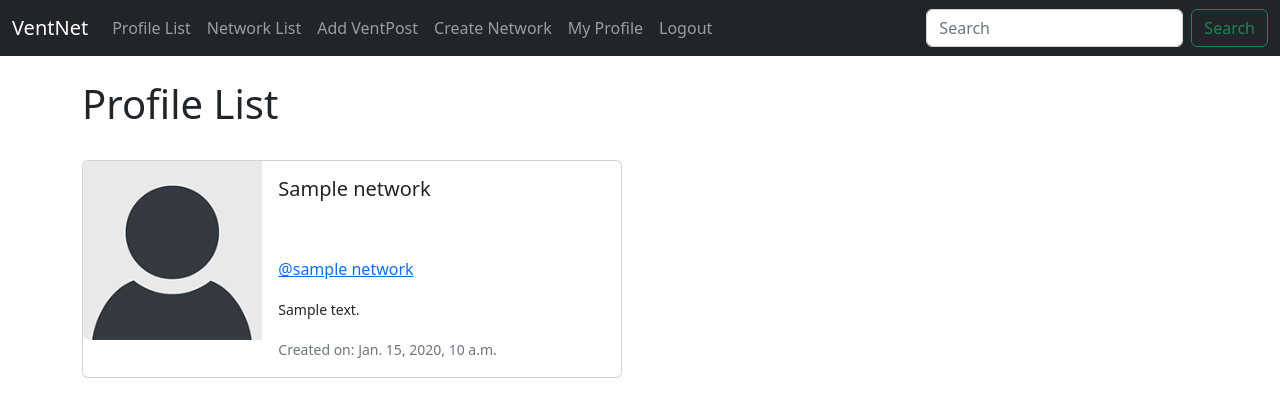
After one commit to emily0622/RealVentNet, a Django app: page /network_list/ in a window 1280 px wide. The commit adds this page. Shown: the top 417 px of the page. Run offline with Django 4.2, Linux system fonts and the light colour scheme; a user stored in the database is signed in; tables that the repository leaves empty hold one stand-in row (values such as "Sample post").

Commit message:
majority of network creation working, adding notification pages

```diff
--- a/ventnet/models.py
+++ b/ventnet/models.py
@@ -37,6 +37,31 @@ class Comment(models.Model):
 	def __str__(self):
 		return 'Comment {} by {}'.format(self.body, self.name)
 
+
+class Networks(models.Model):
+	networkname = models.CharField(max_length=50, unique=True)
+	desc = models.TextField(max_length=400)
+	created_on = models.DateTimeField(auto_now_add=True)
+	owner = models.CharField(max_length=50)
+	private = models.BooleanField(default=False)
+
+	class Meta:
+		ordering = ['created_on']
+
+
+# class NetworkNotifications(models.Model):
+# 	network = models.ForeignKey(Networks, on_delete=models.CASCADE)
+# 	fromuser = models.ForeignKey(User, related_name='fromuser', on_delete=models.CASCADE)
+# 	touser = models.ForeignKey(User, related_name='touser',on_delete=models.CASCADE)
+# 	invitedtojoin = models.BooleanField(default=False)
+# 	requestedtojoin = models.BooleanField(default=False)
+# 	created_on = models.DateTimeField(auto_now_add=True)
+
+# 	class Meta:
+# 		ordering = ['created_on']
+
+
+
 # Create A User Profile Model
 class Profile(models.Model):
 	user = models.OneToOneField(User, on_delete=models.CASCADE)
@@ -50,6 +75,24 @@ class Profile(models.Model):
 	def __str__(self):
 		return self.user.username
 
+
+
+class NetworkMembers(models.Model):
+	network = models.ForeignKey(Networks,on_delete=models.CASCADE,related_name='network')
+	user = models.ForeignKey(User,on_delete=models.CASCADE)
+	owner = models.BooleanField(default=False)
+	verified = models.BooleanField(default=False)
+	invited = models.BooleanField(default=False)
+	accepted = models.BooleanField(default=False)
+	requested = models.BooleanField(default=False)
+	created_on = models.DateTimeField(auto_now_add=True)
+
+	class Meta:
+		ordering = ['created_on']
+
+
+
+
 # Create Profile When New User Signs Up
 #@receiver(post_save, sender=User)
 def create_profile(sender, instance, created, **kwargs):
--- a/ventnet/templates/navbar.html
+++ b/ventnet/templates/navbar.html
@@ -13,9 +13,17 @@
         </li>
         <li class="nav-item">
           <a class="nav-link"
+          href="{% url 'network_list' %}">Network List</a>
+        </li>
+        {% if user.is_authenticated %}
+        <li class="nav-item">
+          <a class="nav-link"
           href="{% url 'add_ventpost' %}">Add VentPost</a>
         </li>
-        {% if user.is_authenticated %}
+        <li class="nav-item">
+          <a class="nav-link"
+          href="{% url 'createnetwork' %}">Create Network</a>
+        </li>
         <li class="nav-item">
           <a class="nav-link"
           href="{% url 'profile' request.user.id %}">My Profile</a>
--- /dev/null
+++ b/ventnet/templates/network_list.html
@@ -0,0 +1,38 @@
+{% extends 'base.html' %}
+{% load static %}
+
+{% block content %}
+	<h1>Profile List</h1>
+<br/>
+
+{% if networks %}
+	{% for network in networks %}
+
+		<div class="card mb-3" style="max-width: 540px;">
+  <div class="row g-0">
+    <div class="col-md-4">
+      <img src="{% static 'images/default_profile_pic.png' %}" class="img-fluid rounded-start" alt="Profile Image">
+    </div>
+    <div class="col-md-8">
+      <div class="card-body">
+        <h5 class="card-title">{{ network.networkname }}</h5>
+        <br/><br/>
+        <p class="card-text"><a href="{% url 'networkhighlight' network.id %}">@{{ network.networkname|lower }}</a></p>
+
+        <p class="card-text"><small>{{ network.desc }}</small></p>
+        <p class="card-text"><small class="text-muted">Created on: {{ network.created_on }}</small></p>
+
+      </div>
+    </div>
+  </div>
+</div>
+<br/><br/>
+
+
+
+	{% endfor %}
+
+{% endif %}
+
+
+{% endblock %}
--- a/ventnet/urls.py
+++ b/ventnet/urls.py
@@ -5,11 +5,16 @@ from . import views
 urlpatterns = [
     path('', views.home, name="home"),
     path('profile_list/', views.profile_list, name='profile_list'),
+    path('network_list/', views.network_list, name='network_list'),
     path('add_ventpost/', views.add_ventpost, name='add_ventpost'),
     path('profile/<int:pk>', views.profile, name='profile'),
     path('venthighlight/<slug:slug>', views.venthighlight, name='venthighlight'),
     # path('venthighlight/', views.venthighlight, name='venthighlight'),
     path('addcomment/<slug:slug>', views.addcomment, name='addcomment'),
+    path('createnetwork/', views.createnetwork, name='createnetwork'),
+    path('editnetwork/<slug:pk>', views.editnetwork, name='editnetwork'),
+    path('networkhighlight/<slug:pk>', views.networkhighlight, name='networkhighlight'),
+    path('notifications/<int:pk>', views.notifications, name='notifications'),
     path('login/', views.login_user, name='login'),
     path('logout', views.logout_user, name='logout'),
     path('register/', views.register_user, name='register'),
--- a/ventnet/views.py
+++ b/ventnet/views.py
@@ -1,13 +1,15 @@
 from xmlrpc.client import NOT_WELLFORMED_ERROR
+from django.http import HttpResponse
 from django.shortcuts import render, redirect
 from django.contrib import messages
-from .models import Profile, Meep, Comment
-from .forms import MeepForm, SignUpForm, CommentForm
+from .models import Profile, Meep, Comment, Networks, NetworkMembers
+from .forms import MeepForm, SignUpForm, CommentForm, CreateNetworkForm, NetworkMembersForm
 from django.contrib.auth import authenticate, login, logout
 from django.contrib.auth.forms import UserCreationForm
 from django import forms
 from django.contrib.auth.models import User
 from django.shortcuts import render, get_object_or_404
+from django.forms import formset_factory
 
 def home(request):
 	meeps = Meep.objects.all().order_by("-created_at")
@@ -18,6 +20,14 @@ def profile_list(request):
 	if request.user.is_authenticated:
 		profiles = Profile.objects.exclude(user=request.user)
 		return render(request, 'profile_list.html', {"profiles":profiles})
+	else:
+		messages.success(request, ("You Must Be Logged In To View This Page..."))
+		return redirect('home')
+
+def network_list(request):
+	if request.user.is_authenticated:
+		networks = Networks.objects.all().order_by("-created_on")
+		return render(request, 'network_list.html', {"networks":networks})
 	else:
 		messages.success(request, ("You Must Be Logged In To View This Page..."))
 		return redirect('home')
@@ -48,7 +58,6 @@ def venthighlight(request, slug):
 
 	return render(request, template_name, {'post': post,
 											'comments': comments})
-
 
 
 def addcomment(request, slug):
@@ -84,6 +93,83 @@ def addcomment(request, slug):
 											'comment_form': comment_form})
 
 
+def createnetwork(request):
+	if request.user.is_authenticated:
+		template_name = 'createnetwork.html'
+		form = CreateNetworkForm(request.POST or None)
+		if request.method == 'POST':
+			if form.is_valid():
+
+				new_net = form.save(commit=False)
+				new_net.owner = request.user
+				new_net.save()
+
+				messages.success(request, ("Added Network"))
+				return editnetwork(request, new_net.id, True)
+			else:
+				messages.success(request, ("Couldn't add network"))
+				return redirect('home')
+		else:
+			network_form = CreateNetworkForm()
+
+		return render(request, template_name, {"form": network_form})
+
+
+	else:
+		messages.success(request, ("You Must Be Logged In To View This Page..."))
+		return redirect('home')
+
+
+
+def editnetwork(request,pk, fromcreatenet=False):
+	print("NET ID IS HEREEE")
+	print(pk)
+	if request.user.is_authenticated:
+		net = get_object_or_404(Networks, id=pk)
+		print("NET ID IS HEREEE")
+		print(net)
+		profiles = Profile.objects.exclude(user=request.user)
+		profile_formset = formset_factory(NetworkMembersForm, extra=0)
+		formset = profile_formset(initial=[{'invited': x} for x in profiles])
+
+		checks = []
+		template_name = 'editnetwork.html'
+		form = NetworkMembersForm()
+
+		if (request.method == 'POST') and (fromcreatenet == False):
+			formset = profile_formset(request.POST)
+			print("post")
+			# if formset.is_valid():
+			# 	print("is valid")
+			# for form, profile in zip(formset.forms, profiles):
+			invited_list = list(formset.cleaned_data)
+			p = 0
+			for profile in profiles:
+					new_net = form.save(commit=False)
+					new_net.user = User.objects.get(username=profile)
+					new_net.network = net
+					new_net.invited = invited_list[p]['invited']
+					new_net.save()
+					p += 1
+
+
+			# 	messages.success(request, ("Added Network"))
+			# 	return redirect('home')
+			# else:
+			# 	messages.success(request, ("couldn't add network"))
+			# 	return redirect('home')
+			messages.success(request, ("Network member requests sent"))
+			return redirect('home')
+		else:
+			# network_form = CreateNetworkForm()
+			context = {'formset': formset,'checks': checks, 'pk': pk,}
+			return render(request, template_name, context)
+	else:
+		messages.success(request, ("You Must Be Logged In To View This Page..."))
+		return redirect('home')
+
+
+
 
 def profile(request, pk):
 	if request.user.is_authenticated:
@@ -104,12 +190,42 @@ def profile(request, pk):
 			# Save the profile
 			current_user_profile.save()
 
-
-
 		return render(request, "profile.html", {"profile":profile, "meeps":meeps})
 	else:
 		messages.success(request, ("You Must Be Logged In To View This Page..."))
 		return redirect('home')
+
+
+
+
+
+
+def networkhighlight(request, pk):
+	if request.user.is_authenticated:
+		network = Networks.objects.get(id=pk)
+
+		return render(request, "networkhighlight.html", {"network":network,})
+	else:
+		messages.success(request, ("You Must Be Logged In To View This Page..."))
+		return redirect('home')
+
+
+
+
+def notifications(request, pk):
+	if request.user.is_authenticated:
+		profile = Profile.objects.get(user_id=pk)
+		# userobj = User.objects.get(id=pk)
+		invited = NetworkMembers.objects.filter(user=pk, invited=True).order_by("-created_at")
+
+		return render(request, "notificatinos.html", {"profile":profile, "invited":invited})
+	else:
+		messages.success(request, ("You Must Be Logged In To View This Page..."))
+		return redirect('home')
+
+
+
+
 
 
 
```
Also changed, not shown: ventnet/forms.py (+29 -4 lines), ventnet/templates/createnetwork.html (added, +29 -0 lines), ventnet/templates/editnetwork.html (added, +45 -0 lines), ventnet/templates/networkhighlight.html (added, +16 -0 lines), ventnet/templates/notifications.html (added, +31 -0 lines).
